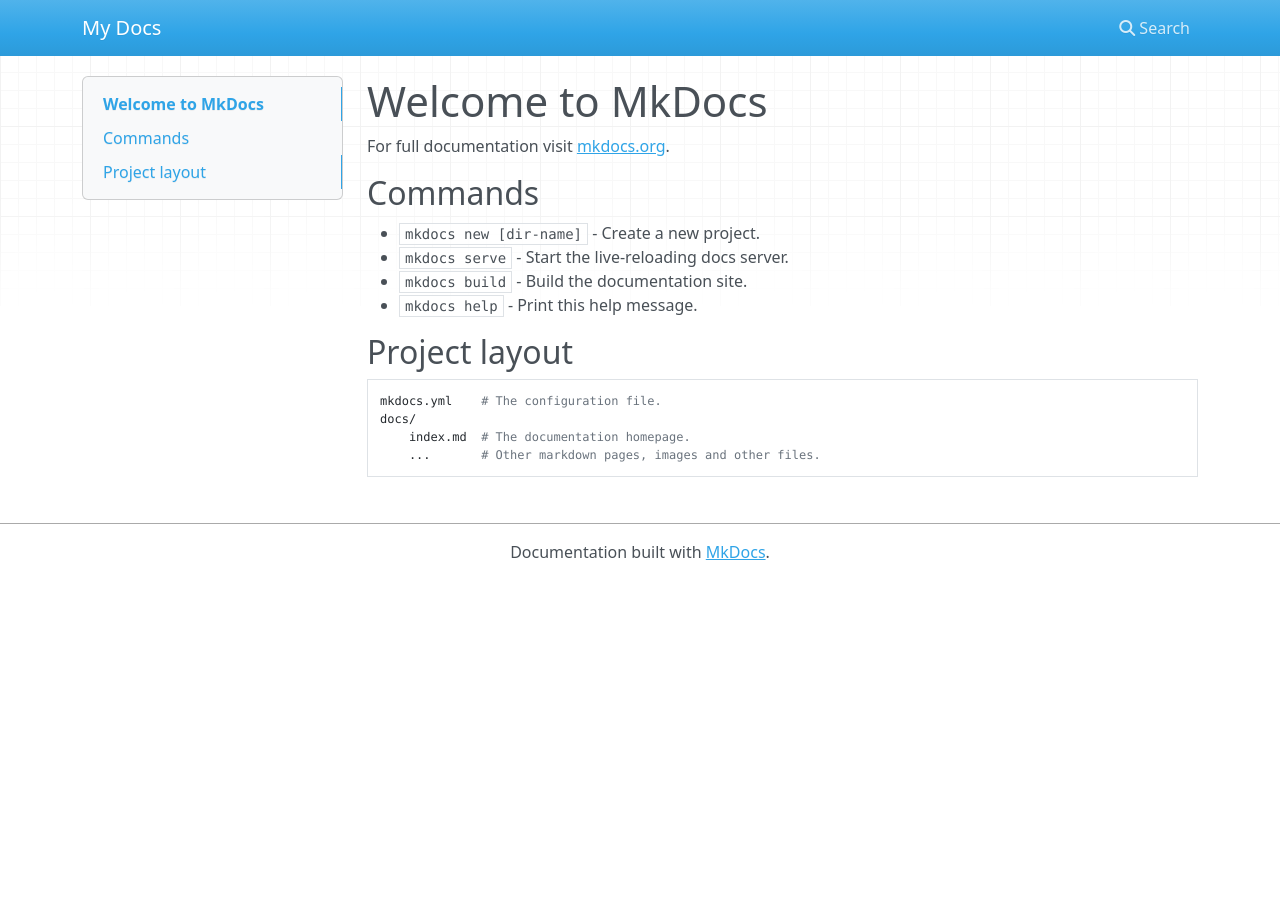
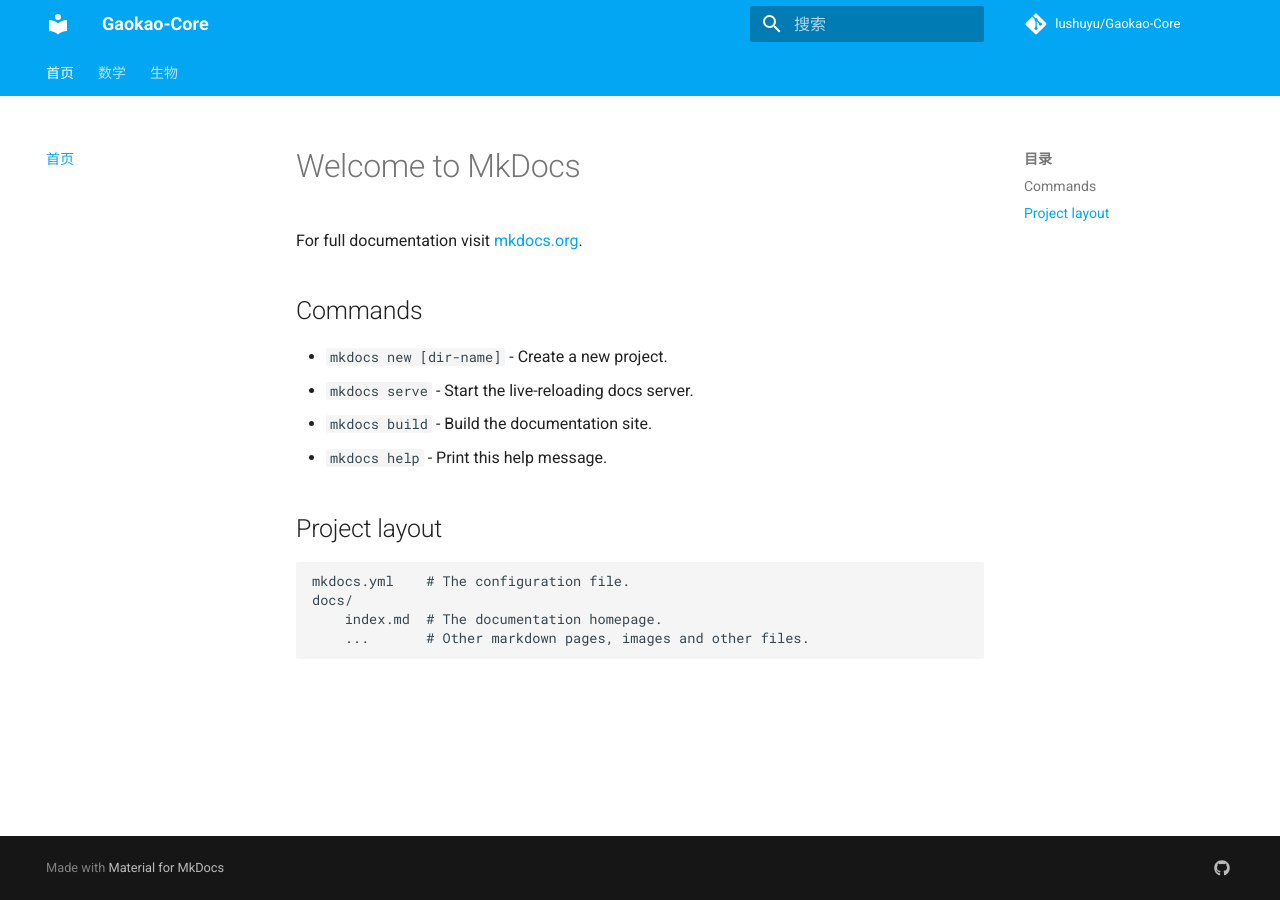
Before and after one commit to lushuyu/Gaokao-Core, an MkDocs documentation site: the page built from docs/index.md, in a window 1280 px wide. Built offline with MkDocs 1.6.1 and Material for MkDocs 9.7.7, drawn with Linux system fonts in a browser that asks for light colours; nearby versions of some CDN libraries; comment, search, counter and statistics services are not loaded.

```diff
--- a/mkdocs.yml
+++ b/mkdocs.yml
@@ -1 +1,65 @@
-site_name: My Docs
+site_name: Gaokao-Core
+
+repo_name: 'lushuyu/Gaokao-Core'
+repo_url: 'https://github.com/lushuyu/Gaokao-Core'
+
+theme:
+  name: material
+  palette:
+    primary: 'Light Blue'
+    accent: 'Blue'
+  feature:
+    tabs: true
+  language: 'zh'
+
+
+nav:
+  - 首页: index.md
+  - 数学:
+    - 错题本: 数学/错题本.md
+  - 生物:
+    - 错题本: 生物/错题本.md
+
+markdown_extensions:
+  - admonition
+  - codehilite:
+      guess_lang: false
+      linenums: false
+  - toc:
+      permalink: true
+  - footnotes
+  - meta
+  - def_list
+  - pymdownx.arithmatex
+  - pymdownx.betterem:
+      smart_enable: all
+  - pymdownx.caret
+  - pymdownx.critic
+  - pymdownx.details
+  - pymdownx.emoji:
+      emoji_generator: !!python/name:pymdownx.emoji.to_png
+      #emoji_generator: !!python/name:pymdownx.emoji.to_svg
+      #emoji_generator: !!python/name:pymdownx.emoji.to_png_sprite
+      #emoji_generator: !!python/name:pymdownx.emoji.to_svg_sprite
+      #emoji_generator: !!python/name:pymdownx.emoji.to_awesome
+      #emoji_generator: !!python/name:pymdownx.emoji.to_alt
+  - pymdownx.inlinehilite
+  - pymdownx.magiclink
+  - pymdownx.mark
+  - pymdownx.smartsymbols
+  - pymdownx.superfences
+  - pymdownx.tasklist
+  - pymdownx.tilde
+
+extra:
+  social:
+    - type: github
+      link: https://github.com/lushuyu
+  search:
+    language: 'jp'
+
+
+extra_javascript:
+  - 'js/extra.js'
+  - 'js/baidu-tongji.js'
+  - 'https://cdnjs.cloudflare.com/ajax/libs/mathjax/2.7.0/MathJax.js?config=TeX-MML-AM_CHTML'
```
Also changed, not shown: 1 other file.
